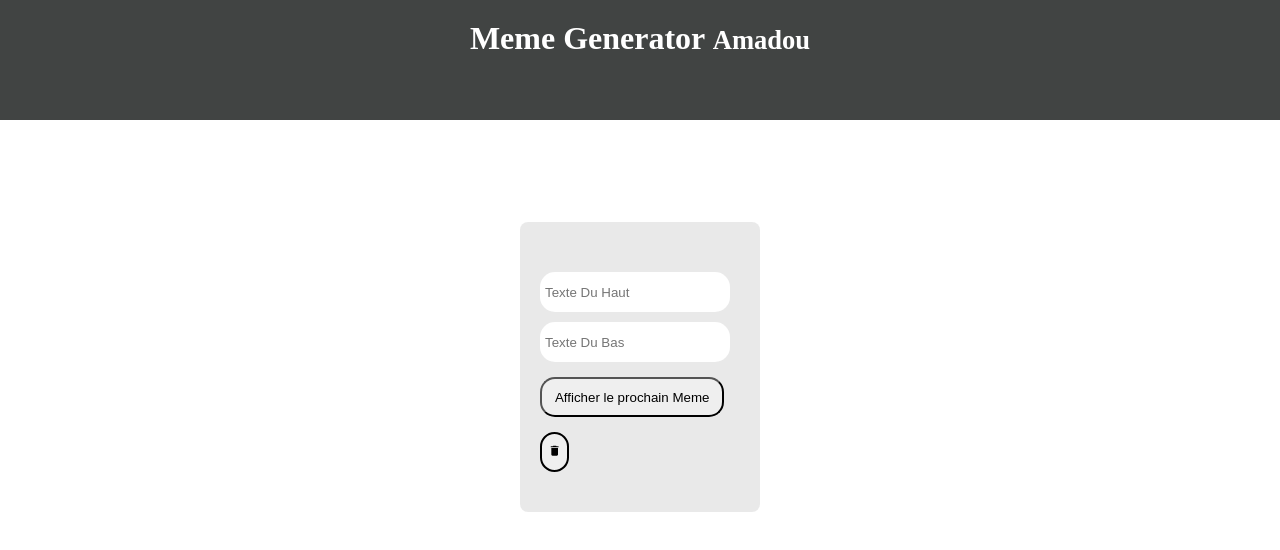
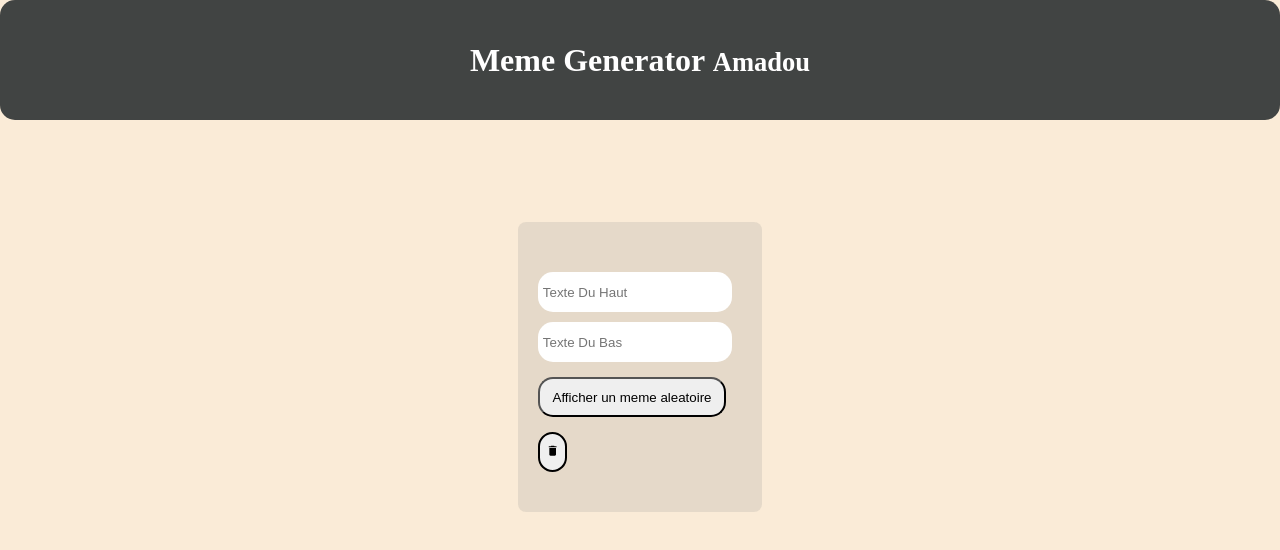
Before and after one commit to AmadouBarry123/211_TPS_BARRY_AMADOU, a React (Vite) app: page / in a window 1280 px wide. Shown: the top 550 px of the page. Built offline with nearby package versions, Linux system fonts and the light colour scheme; no server answers.

Commit message:
Css ajouté , fait en sorte que a chaque fois quon reset la page le meme est aleatoire avec Random.

```diff
--- a/src/components/MemeGenerator.jsx
+++ b/src/components/MemeGenerator.jsx
@@ -9,7 +9,7 @@ const[blagueHaut, setBlagueHaut] = useState("")
 const [blagueBas , setBlagueBas] = useState("")
 
 // UseState pour changer le meme afficher
-const [imageIndex, setImageIndex] = useState(0)
+const [imageIndex, setImageIndex] = useState(Math.floor(Math.random() * 99 ))
 
 useEffect(() => {
     fetch('https://api.imgflip.com/get_memes')
@@ -50,7 +50,7 @@ function handleBlagueBas(event){
             <div className=" inputButtons">
                 <input className="texteDuHaut" type="text" placeholder="Texte Du Haut" value={blagueHaut}   onChange={handleBlagueHaut}/>
                 <input className='texteDuBas' type="text" placeholder="Texte Du Bas" value={blagueBas} onChange={handleBlagueBas}/>
-                <button className= "buttonImage" onClick={nouvelleImage} >Afficher le prochain Meme</button>
+                <button className= "buttonImage" onClick={nouvelleImage} >Afficher un meme aleatoire</button>
                 <button className='poubelle' onClick={resetMemeTexte}> <MdDelete /></button>
                 {/* Verifie et sassur que meme ne soit pas vide */}
                 <div className='memeContainer'>
--- a/src/css/Header.css
+++ b/src/css/Header.css
@@ -6,6 +6,9 @@ header {
     padding: 20px 0;
     margin-bottom: 8%;
     height: 80px;
+    place-content: center;
+    font-weight: bold;
+    border-radius: 15px;
 }
 
 body, html {
@@ -20,3 +23,8 @@ h1 {
 h5 {
     display: inline;
 }
+
+
+body{
+    background-color: antiquewhite;
+}
--- a/src/css/MainContent.css
+++ b/src/css/MainContent.css
@@ -76,12 +76,12 @@
     left: 50%;
     transform: translateX(-50%);
     width: 90%;
-    color: rgb(213, 45, 45);
+    color: rgb(0, 0, 0);
     font-size: 1.5rem;
     font-weight: bold;
-    text-shadow: 2px 2px 4px black;
     padding: 10px;
     text-align: center;
+    font-weight: bold;
 
   }
 
```
